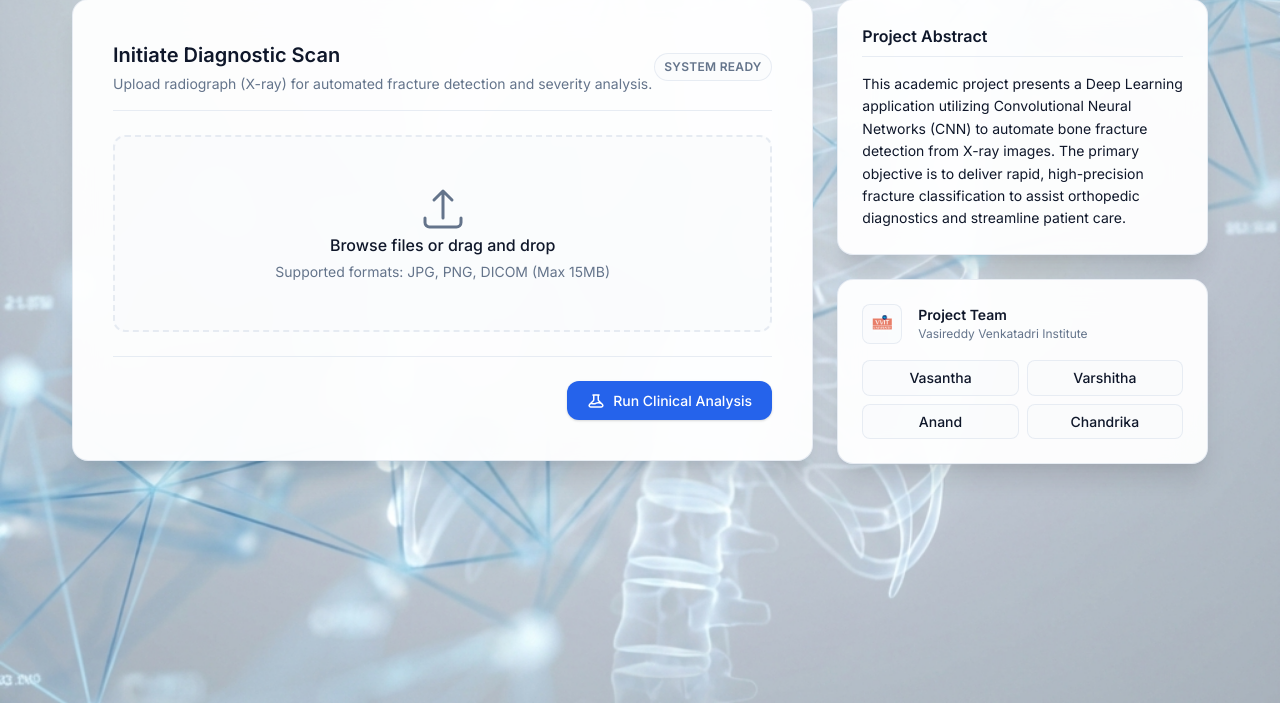
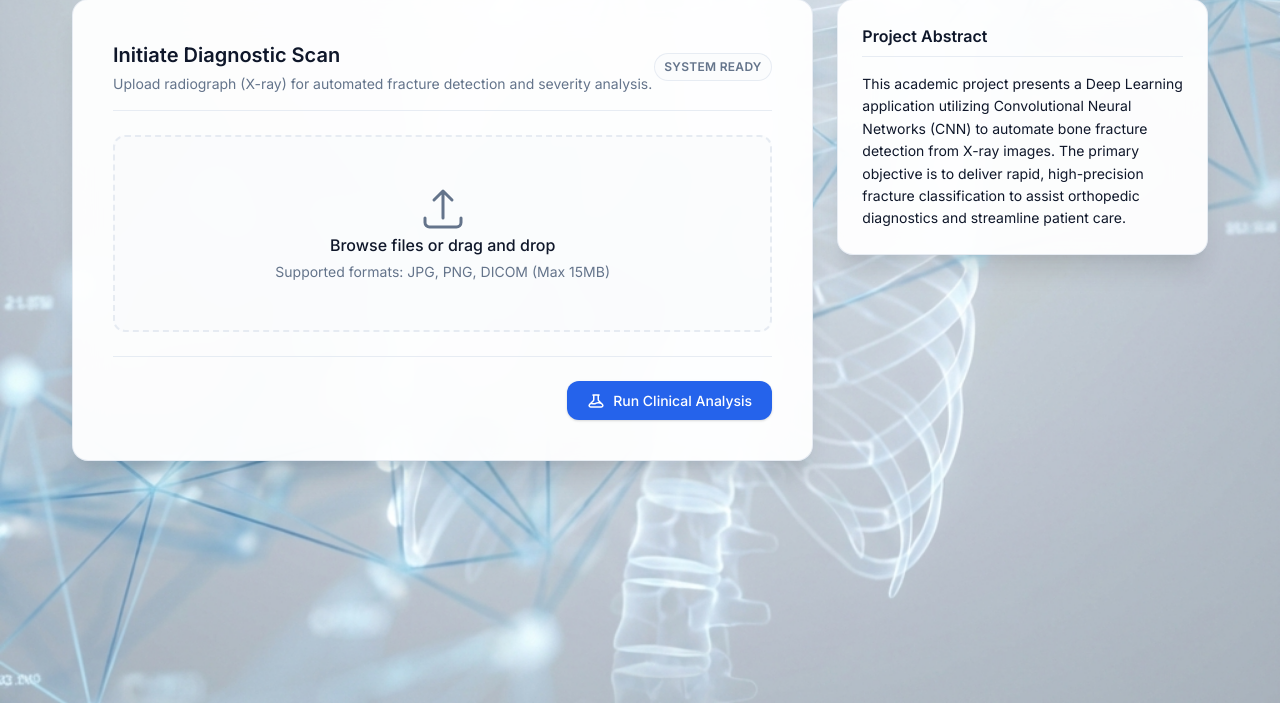
Before and after one commit to anandjonnadula/Bone-Fracture-Detection-Using-CNN, a Flask app: page / in a window 1280 px wide. Shown: the part 97-800 px from the top of the page. Run offline with Flask 3, Linux system fonts and the light colour scheme; the visitor is signed in with stand-in values (Sample User, id 1).

Commit message:
Update index.html

```diff
--- a/templates/index.html
+++ b/templates/index.html
@@ -158,25 +158,6 @@
                         This academic project presents a Deep Learning application utilizing Convolutional Neural Networks (CNN) to automate bone fracture detection from X-ray images. The primary objective is to deliver rapid, high-precision fracture classification to assist orthopedic diagnostics and streamline patient care.
                     </p>
                 </div>
-
-                <div class="card" style="padding: 1.5rem;">
-                    <div style="display: flex; align-items: center; gap: 1rem; margin-bottom: 1rem;">
-                        <div style="width: 40px; height: 40px; border-radius: var(--radius-sm); border: 1px solid var(--border-color); display: flex; align-items: center; justify-content: center; background: var(--bg-main);">
-                            <img src="{{ url_for('static', filename='images/vvit_logo.png') }}" alt="VVIT" style="width: 24px;" onerror="this.src='https://cdn-icons-png.flaticon.com/512/3200/3200720.png'">
-                        </div>
-                        <div>
-                            <div style="font-weight: 600; font-size: 0.875rem; color: var(--text-dark);">Project Team</div>
-                            <div style="font-size: 0.75rem; color: var(--text-light);">Vasireddy Venkatadri Institute</div>
-                        </div>
-                    </div>
-                    <div style="display: grid; grid-template-columns: 1fr 1fr; gap: 0.5rem; font-size: 0.875rem;">
-                        <div style="background: var(--bg-main); padding: 0.4rem 0.6rem; border-radius: var(--radius-sm); border: 1px solid var(--border-color); color: var(--text-dark); font-weight: 500; text-align: center;">Vasantha</div>
-                        <div style="background: var(--bg-main); padding: 0.4rem 0.6rem; border-radius: var(--radius-sm); border: 1px solid var(--border-color); color: var(--text-dark); font-weight: 500; text-align: center;">Varshitha</div>
-                        <div style="background: var(--bg-main); padding: 0.4rem 0.6rem; border-radius: var(--radius-sm); border: 1px solid var(--border-color); color: var(--text-dark); font-weight: 500; text-align: center;">Anand</div>
-                        <div style="background: var(--bg-main); padding: 0.4rem 0.6rem; border-radius: var(--radius-sm); border: 1px solid var(--border-color); color: var(--text-dark); font-weight: 500; text-align: center;">Chandrika</div>
-                    </div>
-                </div>
-
             </div>
         </div>
     </main>
```
